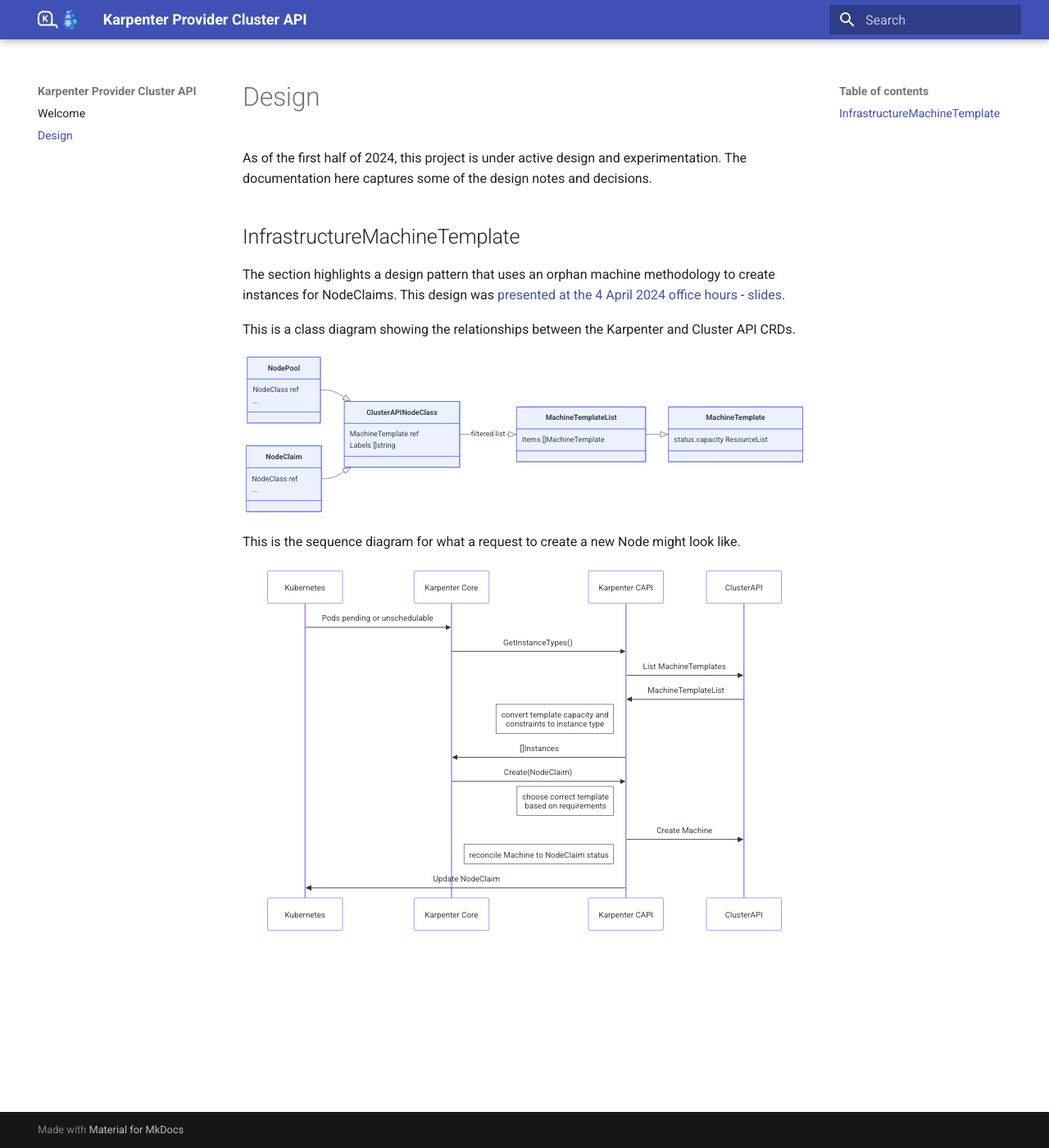
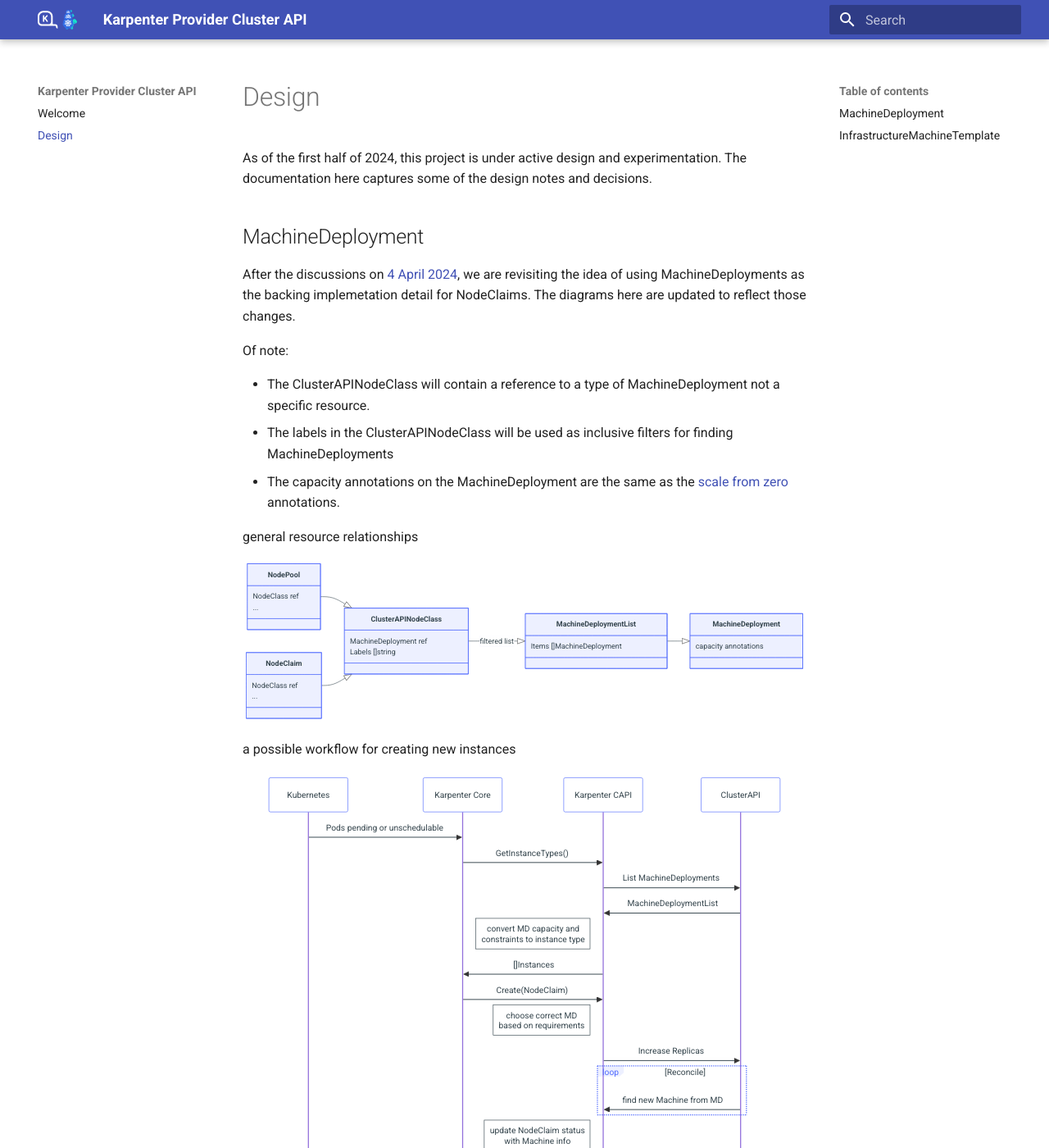
Before and after one commit to kubernetes-sigs/karpenter-provider-cluster-api, an MkDocs documentation site: the page built from docs/docs/design.md, in a window 1280 px wide and 1400 px high. Shown: the whole window at 82% size. Built offline with MkDocs 1.6.1 and Material for MkDocs 9.7.7, drawn with Linux system fonts in a browser that asks for light colours.

Commit message:
add machinedeployment info to design doc

````diff
--- a/docs/docs/design.md
+++ b/docs/docs/design.md
@@ -3,11 +3,63 @@
 As of the first half of 2024, this project is under active design and experimentation.
 The documentation here captures some of the design notes and decisions.
 
+## MachineDeployment
+
+After the discussions on [4 April 2024][april4], we are revisiting the idea of using MachineDeployments as the backing implemetation detail for NodeClaims. The diagrams here are updated to reflect those changes.
+
+Of note:
+
+* The ClusterAPINodeClass will contain a reference to a type of MachineDeployment not a specific resource.
+* The labels in the ClusterAPINodeClass will be used as inclusive filters for finding MachineDeployments
+* The capacity annotations on the MachineDeployment are the same as the [scale from zero][sfz] annotations.
+
+general resource relationships
+
+```mermaid
+classDiagram
+    direction LR
+    NodePool : NodeClass ref
+    NodePool : ...
+    ClusterAPINodeClass : MachineDeployment ref
+    ClusterAPINodeClass : Labels []string
+    NodePool --|> ClusterAPINodeClass
+    NodeClaim : NodeClass ref
+    NodeClaim --|> ClusterAPINodeClass
+    NodeClaim : ...
+    MachineDeployment : capacity annotations
+    MachineDeploymentList : Items []MachineDeployment
+    ClusterAPINodeClass --|> MachineDeploymentList : filtered list
+    MachineDeploymentList --|> MachineDeployment
+```
+
+a possible workflow for creating new instances
+
+```mermaid
+sequenceDiagram
+    participant Kubernetes
+    participant Karpenter Core
+    participant Karpenter CAPI
+    participant ClusterAPI
+    Kubernetes->>Karpenter Core : Pods pending or unschedulable
+    Karpenter Core->>Karpenter CAPI : GetInstanceTypes()
+    Karpenter CAPI->>ClusterAPI : List MachineDeployments
+    ClusterAPI->>Karpenter CAPI : MachineDeploymentList
+    Note left of Karpenter CAPI : convert MD capacity and<br />constraints to instance type
+    Karpenter CAPI->>Karpenter Core : []Instances
+    Karpenter Core->>Karpenter CAPI : Create(NodeClaim)
+    Note left of Karpenter CAPI : choose correct MD<br />based on requirements
+    Karpenter CAPI->>ClusterAPI : Increase Replicas
+    loop Reconcile
+        ClusterAPI->>Karpenter CAPI: find new Machine from MD
+    end
+    Note left of Karpenter CAPI: update NodeClaim status<br />with Machine info
+    Karpenter CAPI->>Karpenter Core: Update NodeClaim
+```
+
 ## InfrastructureMachineTemplate
 
 The section highlights a design pattern that uses an orphan machine methodology to create instances for NodeClaims.
-This design was [presented at the 4 April 2024 office hours](https://youtu.be/xINYfl5j8WI?si=PiWu7MeaXy3SWGKX&t=1281)
-- [slides](assets/Proof of Concept Architecture for Karpenter Cluster API.pdf).
+This design was [presented at the 4 April 2024 office hours][april4] - [slides](assets/Proof of Concept Architecture for Karpenter Cluster API.pdf).
 
 This is a class diagram showing the relationships between the Karpenter
 and Cluster API CRDs.
````
Also changed, not shown: other parts of docs/docs/design.md (+4 -0 lines).
